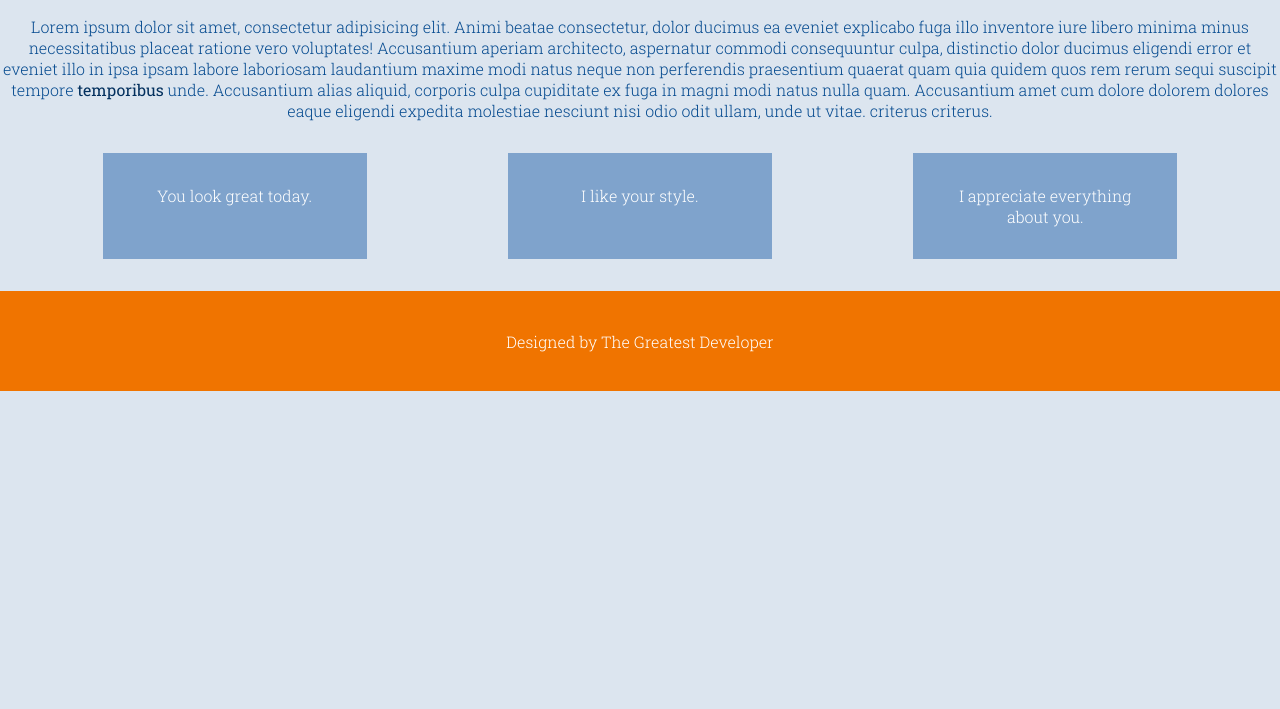
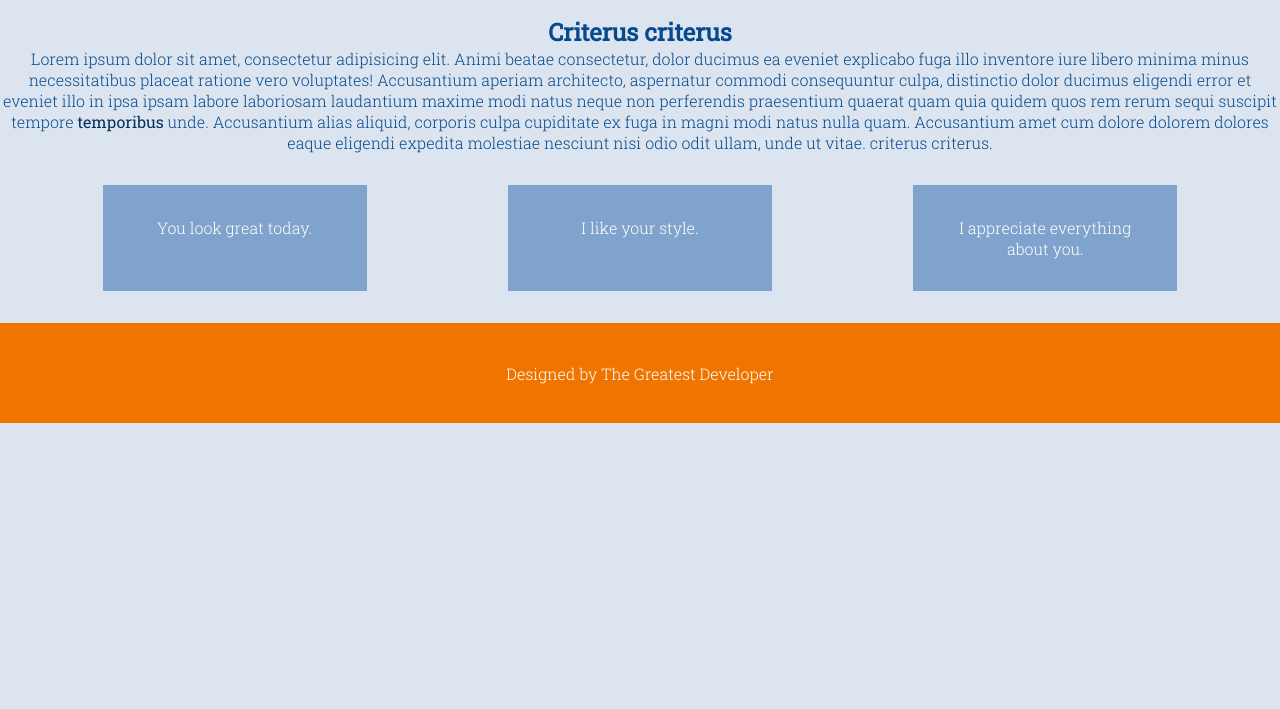
Before and after one commit to JJ-Bas/clone-oefening, a plain HTML site: page index.html in a window 1280 px wide. Shown: the part 91-800 px from the top of the page. Drawn offline with Linux system fonts and the light colour scheme.

Commit message:
nieuwe kop tekst

```diff
--- a/index.html
+++ b/index.html
@@ -8,6 +8,7 @@
 </head>
 <body>
 <h1>Being nice to one another</h1>
+<h2> Criterus criterus </h2>
 <p>
     Lorem ipsum dolor sit amet, consectetur adipisicing elit. Animi beatae consectetur, dolor ducimus ea eveniet explicabo fuga illo inventore iure
     libero minima minus necessitatibus placeat ratione vero voluptates! Accusantium aperiam architecto, aspernatur commodi consequuntur culpa, distinctio
```
